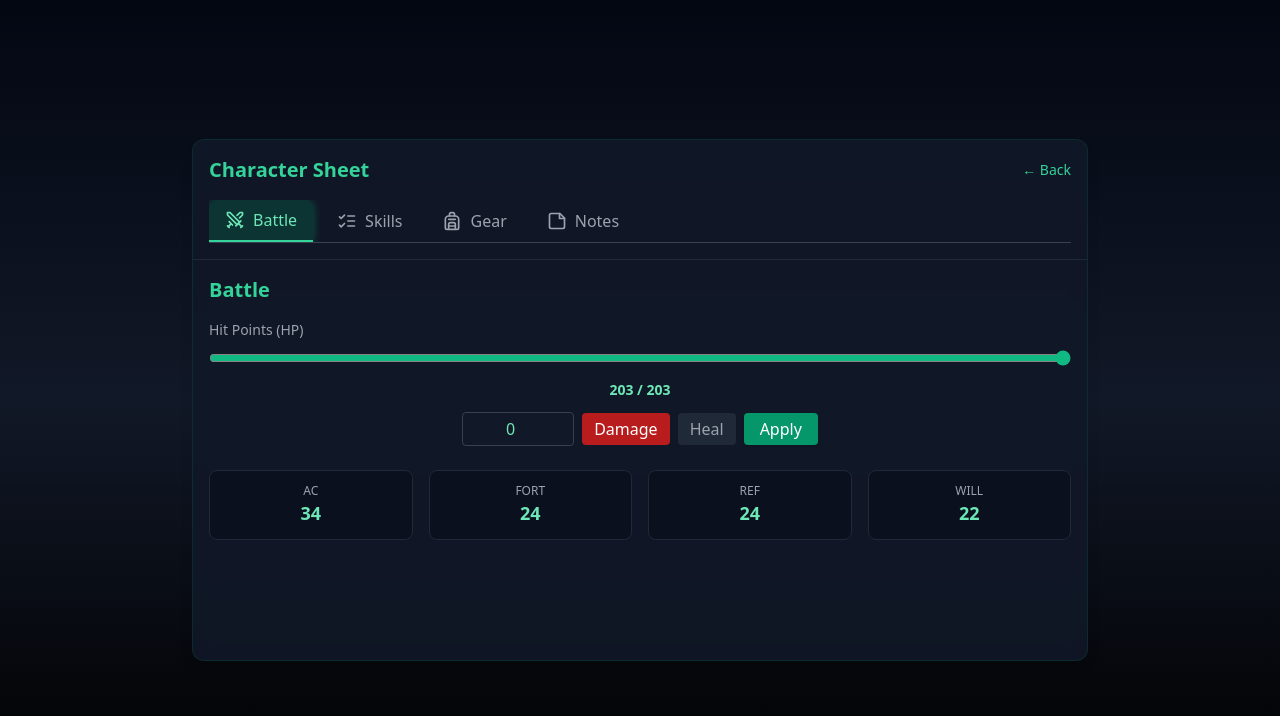
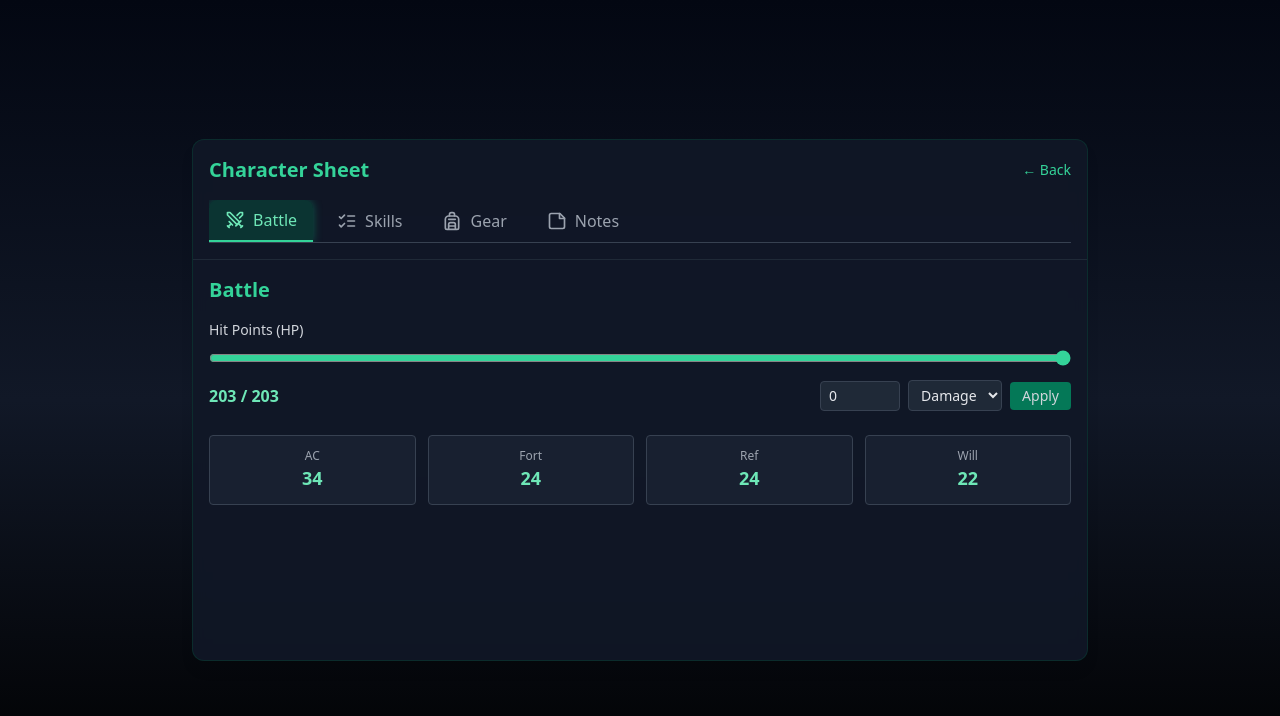
Before and after one commit to rlindgaard-collab/Karandras, a React (Vite) app: page /character-sheet in a window 1280 px wide. Shown: the top 716 px of the page. Built offline with nearby package versions, Linux system fonts and the light colour scheme.

Commit message:
Updated CharacterSheetPage.tsx

```diff
--- a/src/pages/CharacterSheetPage.tsx
+++ b/src/pages/CharacterSheetPage.tsx
@@ -12,15 +12,40 @@ const tabs = [
 ] as const;
 
 type TabId = typeof tabs[number]["id"];
-type Mode = "damage" | "healing";
 
 export default function CharacterSheetPage() {
   const [activeTab, setActiveTab] = useState<TabId>("battle");
 
   // HP state
   const [currentHP, setCurrentHP] = useState(characterData.hp);
-  const [changeAmount, setChangeAmount] = useState<number>(0);
-  const [mode, setMode] = useState<Mode>("damage");
+  const [inputValue, setInputValue] = useState<number>(0);
+  const [mode, setMode] = useState<"damage" | "heal">("damage");
+
+  // Saves state
+  const [lastRoll, setLastRoll] = useState<string>("");
+
+  const handleHPChange = () => {
+    if (mode === "damage") {
+      setCurrentHP((prev) => Math.max(0, prev - inputValue));
+    } else {
+      setCurrentHP((prev) => Math.min(characterData.hp, prev + inputValue));
+    }
+    setInputValue(0);
+  };
+
+  const rollSave = (type: "fort" | "ref" | "will") => {
+    const d20 = Math.floor(Math.random() * 20) + 1;
+    const modifier = characterData.saves[type];
+    const total = d20 + modifier;
+    setLastRoll(
+      `${type.toUpperCase()} Save: ${d20} (d20) + ${modifier} (modifier) = ${total}`
+    );
+    return total;
+  };
+
+  const [fortResult, setFortResult] = useState<number | null>(null);
+  const [refResult, setRefResult] = useState<number | null>(null);
+  const [willResult, setWillResult] = useState<number | null>(null);
 
   return (
     <div className="min-h-screen flex items-center justify-center bg-gradient-to-b from-gray-950 via-gray-900 to-black text-gray-200 p-4 sm:p-6">
@@ -62,115 +87,102 @@ export default function CharacterSheetPage() {
         </CardHeader>
 
         {/* Content */}
-        <CardContent className="min-h-[300px] sm:min-h-[400px] text-gray-300 text-sm sm:text-base leading-relaxed space-y-4">
+        <CardContent className="min-h-[300px] sm:min-h-[400px] text-gray-300 text-sm sm:text-base leading-relaxed space-y-6">
           {activeTab === "battle" && (
             <div>
               <h2 className="text-lg sm:text-xl font-semibold text-emerald-400 mb-4">
                 Battle
               </h2>
 
-              {/* HP Controls */}
+              {/* HP tracker */}
               <div className="mb-6">
-                <label className="block mb-2 text-sm font-medium text-gray-400">
+                <label className="block text-sm font-medium mb-2">
                   Hit Points (HP)
                 </label>
-
-                {/* Slider */}
                 <input
                   type="range"
-                  min={0}
+                  min="0"
                   max={characterData.hp}
                   value={currentHP}
                   onChange={(e) => setCurrentHP(Number(e.target.value))}
-                  className="w-full accent-emerald-500"
+                  className="w-full accent-emerald-400"
                 />
-
-                {/* Display */}
-                <div className="text-center mt-2 text-sm text-emerald-300 font-semibold">
+                <div className="flex justify-between items-center mt-2">
+                  <span className="text-emerald-300 font-semibold">
                     {currentHP} / {characterData.hp}
-                </div>
-
-                {/* Input + Controls */}
-                <div className="flex flex-col sm:flex-row items-center justify-center gap-2 mt-3">
-                  {/* Number input */}
+                  </span>
+                  <div className="flex items-center gap-2">
                     <input
                       type="number"
-                    value={changeAmount}
-                    onChange={(e) => setChangeAmount(Number(e.target.value))}
-                    className="w-28 text-center bg-gray-900 border border-gray-700 rounded text-emerald-300 px-2 py-1"
+                      value={inputValue}
+                      onChange={(e) => setInputValue(Number(e.target.value))}
+                      className="w-20 px-2 py-1 rounded bg-gray-800 border border-gray-700 text-gray-200 text-sm"
                       placeholder="0"
                     />
-
-                  {/* Toggle */}
-                  <div className="flex gap-2">
+                    <select
+                      value={mode}
+                      onChange={(e) => setMode(e.target.value as "damage" | "heal")}
+                      className="px-2 py-1 rounded bg-gray-800 border border-gray-700 text-gray-200 text-sm"
+                    >
+                      <option value="damage">Damage</option>
+                      <option value="heal">Heal</option>
+                    </select>
                     <button
-                      onClick={() => setMode("damage")}
-                      className={`px-3 py-1 rounded ${
-                        mode === "damage"
-                          ? "bg-red-700 text-white"
-                          : "bg-gray-800 text-gray-400"
-                      }`}
-                    >
-                      Damage
-                    </button>
-                    <button
-                      onClick={() => setMode("healing")}
-                      className={`px-3 py-1 rounded ${
-                        mode === "healing"
-                          ? "bg-emerald-700 text-white"
-                          : "bg-gray-800 text-gray-400"
-                      }`}
-                    >
-                      Heal
-                    </button>
-                  </div>
-
-                  {/* Apply */}
-                  <button
-                    onClick={() => {
-                      if (mode === "damage") {
-                        setCurrentHP((hp) => Math.max(0, hp - changeAmount));
-                      } else {
-                        setCurrentHP((hp) =>
-                          Math.min(characterData.hp, hp + changeAmount)
-                        );
-                      }
-                      setChangeAmount(0);
-                    }}
-                    className="px-4 py-1 bg-emerald-600 hover:bg-emerald-700 text-white rounded shadow"
+                      onClick={handleHPChange}
+                      className="px-3 py-1 bg-emerald-700 hover:bg-emerald-600 rounded text-sm font-medium"
                     >
                       Apply
                     </button>
                   </div>
                 </div>
+              </div>
 
-              {/* AC and Saves */}
-              <div className="grid grid-cols-2 sm:grid-cols-4 gap-4 text-center">
-                <div className="p-3 border border-gray-800 rounded-lg bg-gray-950/40">
-                  <div className="text-xs uppercase text-gray-400">AC</div>
-                  <div className="text-lg font-semibold text-emerald-300">
+              {/* AC + Saves */}
+              <div className="grid grid-cols-2 sm:grid-cols-4 gap-3">
+                <div className="p-3 rounded bg-gray-800/60 border border-gray-700 text-center">
+                  <span className="block text-xs text-gray-400">AC</span>
+                  <span className="text-lg font-semibold text-emerald-300">
                     {characterData.ac}
+                  </span>
                 </div>
+
+                <button
+                  onClick={() => setFortResult(rollSave("fort"))}
+                  className="p-3 rounded bg-gray-800/60 border border-gray-700 text-center hover:bg-emerald-900/40 transition"
+                >
+                  <span className="block text-xs text-gray-400">Fort</span>
+                  <span className="text-lg font-semibold text-emerald-300">
+                    {fortResult ?? characterData.saves.fort}
+                  </span>
+                </button>
+
+                <button
+                  onClick={() => setRefResult(rollSave("ref"))}
+                  className="p-3 rounded bg-gray-800/60 border border-gray-700 text-center hover:bg-emerald-900/40 transition"
+                >
+                  <span className="block text-xs text-gray-400">Ref</span>
+                  <span className="text-lg font-semibold text-emerald-300">
+                    {refResult ?? characterData.saves.ref}
+                  </span>
+                </button>
+
+                <button
+                  onClick={() => setWillResult(rollSave("will"))}
+                  className="p-3 rounded bg-gray-800/60 border border-gray-700 text-center hover:bg-emerald-900/40 transition"
+                >
+                  <span className="block text-xs text-gray-400">Will</span>
+                  <span className="text-lg font-semibold text-emerald-300">
+                    {willResult ?? characterData.saves.will}
+                  </span>
+                </button>
               </div>
-                <div className="p-3 border border-gray-800 rounded-lg bg-gray-950/40">
-                  <div className="text-xs uppercase text-gray-400">Fort</div>
-                  <div className="text-lg font-semibold text-emerald-300">
-                    {characterData.saves.fort}
+
+              {/* Last roll details */}
+              {lastRoll && (
+                <div className="mt-4 text-sm text-gray-400">
+                  <p>{lastRoll}</p>
                 </div>
-                </div>
-                <div className="p-3 border border-gray-800 rounded-lg bg-gray-950/40">
-                  <div className="text-xs uppercase text-gray-400">Ref</div>
-                  <div className="text-lg font-semibold text-emerald-300">
-                    {characterData.saves.ref}
-                  </div>
-                </div>
-                <div className="p-3 border border-gray-800 rounded-lg bg-gray-950/40">
-                  <div className="text-xs uppercase text-gray-400">Will</div>
-                  <div className="text-lg font-semibold text-emerald-300">
-                    {characterData.saves.will}
-                  </div>
-                </div>
-              </div>
+              )}
             </div>
           )}
 
```
Lines whose indentation alone changed are shown as unchanged.
